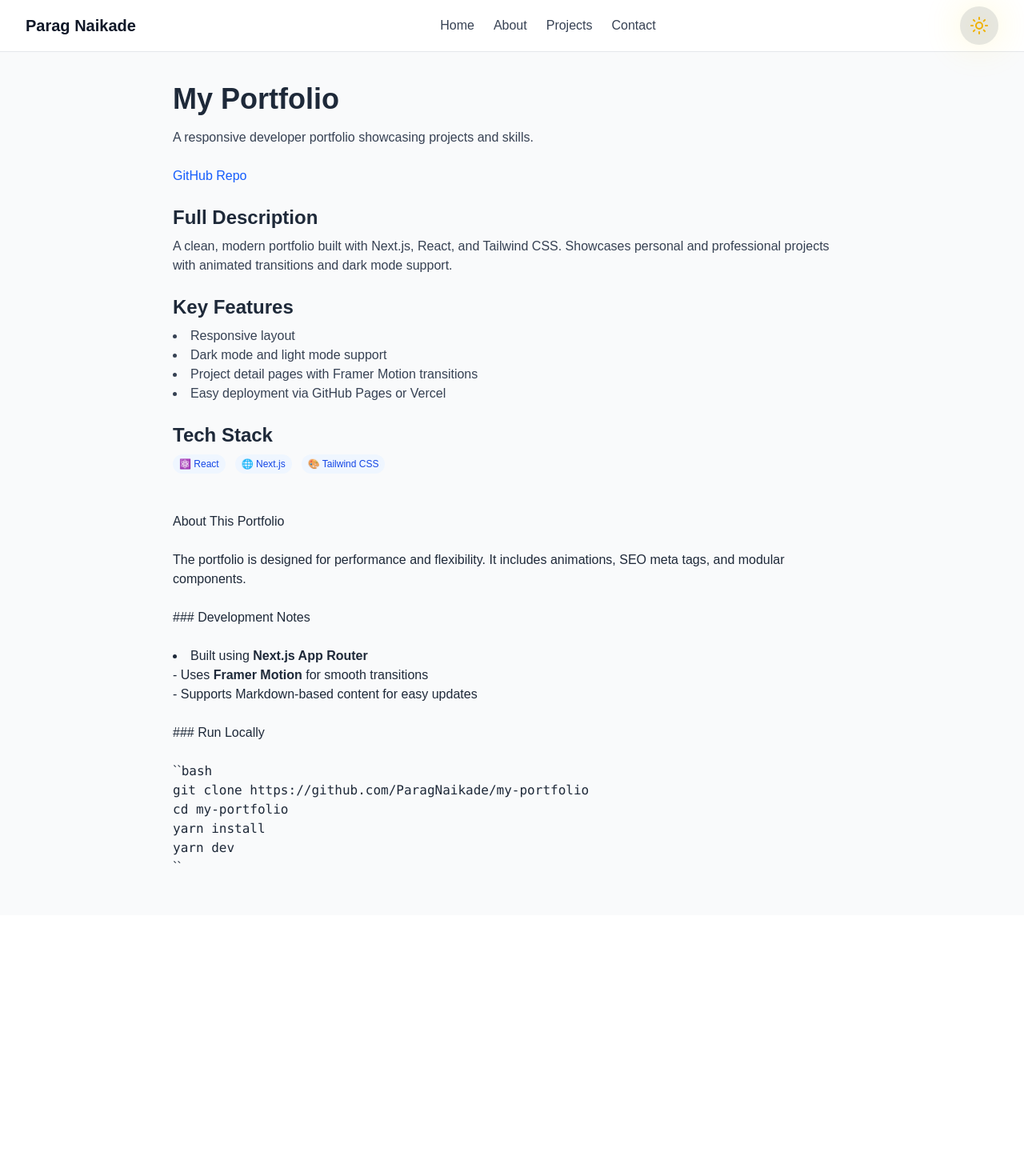
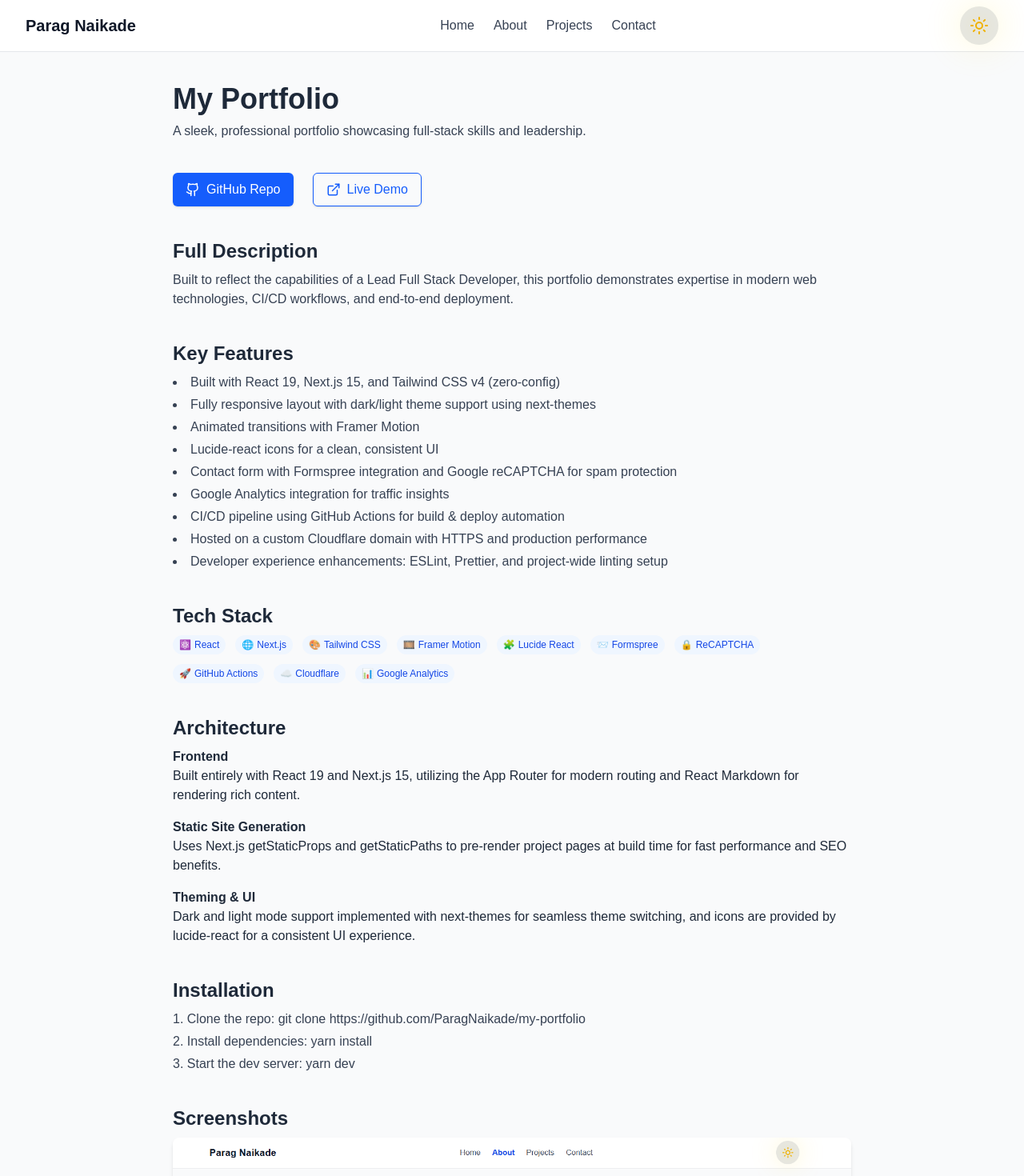
Before and after one commit to ParagNaikade/my-portfolio, a Next.js app: page /projects/my-portfolio in a window 1280 px wide. Shown: the top 1470 px of the page at 80% size. Before the commit the page ends 1144 px from the top, so only its background shows below. Built offline with nearby package versions, Linux system fonts and the light colour scheme.

Commit message:
WIP for project page

```diff
--- a/src/data/projects.ts
+++ b/src/data/projects.ts
@@ -12,95 +12,158 @@
     light: string;
     dark: string;
   };
-  content: string;
+  architecture: Record<string, string>;
+  installation: string[];
+  screenshots: string[];
+  devops: {
+    ciCd: string;
+    hosting: string;
+    analytics: string;
+  };
+  notes: string[];
 }
 
 export const projects: IProject[] = [
   {
-    slug: "order-tracking-app",
-    title: "Order Tracking App",
-    shortDescription: "Real-time order tracking system with live updates and admin dashboards.",
-    fullDescription: `The Order Tracking App is designed for logistics and delivery platforms needing real-time updates. It enables seamless communication between customers and admins, supports status transitions, and offers separate dashboards for different roles.`,
+    slug: "my-portfolio",
+    title: "My Portfolio",
+    shortDescription:
+      "A sleek, professional portfolio showcasing full-stack skills and leadership.",
+    fullDescription: `Built to reflect the capabilities of a Lead Full Stack Developer, this portfolio demonstrates expertise in modern web technologies, CI/CD workflows, and end-to-end deployment.`,
     features: [
-      "Real-time messaging via RabbitMQ",
-      "Role-based dashboards for customers and admins",
-      "MongoDB for read optimization",
-      "SQL Server for transactional data",
-      "Blazor Server UI with responsive design",
+      "Built with React 19, Next.js 15, and Tailwind CSS v4 (zero-config)",
+      "Fully responsive layout with dark/light theme support using next-themes",
+      "Animated transitions with Framer Motion",
+      "Lucide-react icons for a clean, consistent UI",
+      "Contact form with Formspree integration and Google reCAPTCHA for spam protection",
+      "Google Analytics integration for traffic insights",
+      "CI/CD pipeline using GitHub Actions for build & deploy automation",
+      "Hosted on a custom Cloudflare domain with HTTPS and production performance",
+      "Developer experience enhancements: ESLint, Prettier, and project-wide linting setup",
     ],
-    github: "https://github.com/ParagNaikade/OrderTrackingApp",
-    demo: "#",
+    github: "https://github.com/ParagNaikade/my-portfolio",
+    demo: "https://paragnaikade.com/",
     tech: [
-      { name: "Blazor", icon: "⚙️" },
-      { name: "RabbitMQ", icon: "📦" },
-      { name: "MongoDB", icon: "🍃" },
+      { name: "React", icon: "⚛️" },
+      { name: "Next.js", icon: "🌐" },
+      { name: "Tailwind CSS", icon: "🎨" },
+      { name: "Framer Motion", icon: "🎞️" },
+      { name: "Lucide React", icon: "🧩" },
+      { name: "Formspree", icon: "📨" },
+      { name: "ReCAPTCHA", icon: "🔒" },
+      { name: "GitHub Actions", icon: "🚀" },
+      { name: "Cloudflare", icon: "☁️" },
+      { name: "Google Analytics", icon: "📊" },
     ],
-    content: `
-### Architecture Overview
-
-This project uses a CQRS pattern with separate read and write databases. Messages are handled via RabbitMQ and persisted accordingly.
-
-- **Write Side**: ASP.NET Core with MediatR
-- **Read Side**: MongoDB projections with background consumers
-- **Frontend**: Blazor Server with SignalR
-
-### Installation
-
-\`\`\`bash
-git clone https://github.com/ParagNaikade/OrderTrackingApp
-cd OrderTrackingApp
-docker-compose up --build
-\`\`\`
-
-### Screenshots
-
-`,
+    architecture: {
+      Frontend:
+        "Built entirely with React 19 and Next.js 15, utilizing the App Router for modern routing and React Markdown for rendering rich content.",
+      "Static Site Generation":
+        "Uses Next.js getStaticProps and getStaticPaths to pre-render project pages at build time for fast performance and SEO benefits.",
+      "Theming & UI":
+        "Dark and light mode support implemented with next-themes for seamless theme switching, and icons are provided by lucide-react for a consistent UI experience.",
+    },
+    installation: [
+      "Clone the repo: git clone https://github.com/ParagNaikade/my-portfolio",
+      "Install dependencies: yarn install",
+      "Start the dev server: yarn dev",
+    ],
+    screenshots: ["/demo_1.png", "/demo_2.png"],
+    devops: {
+      ciCd: "Automated CI/CD using GitHub Actions to build and deploy on every commit.",
+      hosting:
+        "Hosted on Cloudflare Pages with a custom domain (paragnaikade.com) and HTTPS enabled.",
+      analytics: "Google Analytics integrated to track traffic and user behavior.",
+    },
+    notes: [
+      "Supports SEO optimizations and smooth page transitions.",
+      "Uses ESLint and Prettier to enforce consistent code style.",
+      "Contact form protected with Google reCAPTCHA v2 to prevent spam.",
+    ],
     gradient: {
       light: "from-blue-50 via-gray-50 to-indigo-100",
       dark: "dark:from-slate-800 dark:via-neutral-800 dark:to-indigo-900",
     },
   },
   {
-    slug: "my-portfolio",
-    title: "My Portfolio",
-    shortDescription: "A responsive developer portfolio showcasing projects and skills.",
-    fullDescription: `A clean, modern portfolio built with Next.js, React, and Tailwind CSS. Showcases personal and professional projects with animated transitions and dark mode support.`,
+    slug: "order-tracking-app",
+    title: "Order Management System with Clean Architecture",
+    shortDescription:
+      "A .NET solution implementing clean architecture with CQRS, domain events, RabbitMQ integration, and MongoDB synchronization.",
+    fullDescription: `
+    This project implements an order management system using .NET and follows the Clean Architecture pattern.
+    It exposes three REST API endpoints: Get Orders, Get Order by ID, and Create Order.
+    The Create Order endpoint triggers a CQRS command handler that performs business validations such as inventory checks,
+    persists the order to a SQL Server database, and then publishes an OrderCreatedEvent domain event.
+    An event handler listens for this event and publishes a message to a RabbitMQ queue.
+    A separate Consumer worker application listens to this RabbitMQ queue, reads the order data from the SQL database,
+    and synchronizes it to a MongoDB collection.
+    Additionally, there is a Migration Runner console application that performs initial data seeding.
+    The entire solution is containerized using Docker with separate Dockerfiles for the API, Consumer, and Migration Runner apps.
+    MongoDB, SQL Server, and RabbitMQ services are orchestrated using Docker Compose.
+  `,
     features: [
-      "Responsive layout",
-      "Dark mode and light mode support",
-      "Project detail pages with Framer Motion transitions",
-      "Easy deployment via GitHub Pages or Vercel",
+      "Clean Architecture with separated layers (API, Application, Domain, Infrastructure)",
+      "CQRS pattern with MediatR commands and queries",
+      "Domain events for decoupled event-driven communication",
+      "RabbitMQ integration for asynchronous messaging",
+      "Worker service for syncing data from SQL Server to MongoDB",
+      "Initial data seeding via Migration Runner console app",
+      "Containerized with Docker and orchestrated using Docker Compose",
     ],
-    github: "https://github.com/ParagNaikade/my-portfolio",
-    demo: "#",
+    images: [
+      // example placeholders, add your actual image URLs or paths
+      "/images/order-management-architecture.png",
+      "/images/docker-compose-setup.png",
+      "/images/api-endpoints.png",
+    ],
     tech: [
-      { name: "React", icon: "⚛️" },
-      { name: "Next.js", icon: "🌐" },
-      { name: "Tailwind CSS", icon: "🎨" },
+      { name: "C#", icon: "csharp" },
+      { name: ".NET 8", icon: "dotnet" },
+      { name: "SQL Server", icon: "mssql" },
+      { name: "MongoDB", icon: "mongodb" },
+      { name: "RabbitMQ", icon: "rabbitmq" },
+      { name: "Docker", icon: "docker" },
+      { name: "Docker Compose", icon: "docker" },
+      { name: "CQRS", icon: "" },
+      { name: "Clean Architecture", icon: "" },
     ],
-    content: `
-### About This Portfolio
-
-The portfolio is designed for performance and flexibility. It includes animations, SEO meta tags, and modular components.
-
-### Development Notes
-
-- Built using **Next.js App Router**
-- Uses **Framer Motion** for smooth transitions
-- Supports Markdown-based content for easy updates
-
-### Run Locally
-
-\`\`\`bash
-git clone https://github.com/ParagNaikade/my-portfolio
-cd my-portfolio
-yarn install
-yarn dev
-\`\`\`
-`,
+    github: "https://github.com/yourusername/order-management-clean-architecture",
+    demo: "", // add URL if you have a live demo
     gradient: {
-      light: "from-blue-50 via-gray-50 to-indigo-100",
-      dark: "dark:from-slate-800 dark:via-neutral-800 dark:to-indigo-900",
+      light: "#6a11cb",
+      dark: "#2575fc",
     },
+    architecture: {
+      API: "Exposes REST endpoints and handles HTTP requests",
+      Application: "CQRS handlers and business logic for orders",
+      Domain: "Entities, value objects, domain events",
+      Infrastructure: "Database access, event handlers, RabbitMQ publisher",
+      "Consumer Worker": "Listens to RabbitMQ, syncs SQL data to MongoDB",
+      "Migration Runner": "Console app for initial database seeding",
+      "Docker Compose": "Orchestrates MongoDB, SQL Server, RabbitMQ services",
+    },
+    installation: [
+      "Clone the repository",
+      "Run docker-compose up to start MongoDB, SQL Server, and RabbitMQ",
+      "Build and run the API, Consumer, and Migration Runner projects via Docker",
+      "Use API endpoints to create and retrieve orders",
+    ],
+    screenshots: [
+      "/screenshots/api-get-orders.png",
+      "/screenshots/consumer-logs.png",
+      "/screenshots/docker-compose-running.png",
+    ],
+    devops: {
+      ciCd: "GitHub Actions pipeline builds Docker images and runs tests",
+      hosting: "Docker Compose setup suitable for local or cloud VM deployment",
+      analytics: "Basic logging with Serilog integrated in API and Consumer",
+    },
+    notes: [
+      "CQRS and domain events help maintain clean separation of concerns.",
+      "RabbitMQ decouples the order creation from downstream data synchronization.",
+      "Separate worker app allows scalable syncing to MongoDB without blocking API.",
+      "Docker Compose simplifies local development environment setup.",
+    ],
   },
 ];
--- a/src/pages/projects/[slug].tsx
+++ b/src/pages/projects/[slug].tsx
@@ -1,6 +1,7 @@
 import { GetStaticPaths, GetStaticProps } from "next";
 import { projects, IProject } from "../../data/projects";
 import { useRouter } from "next/router";
+import { ExternalLink, Github } from "lucide-react";
 
 interface Props {
   project: IProject;
@@ -11,83 +12,158 @@
   if (router.isFallback) return <div>Loading...</div>;
 
   return (
-    <div className="max-w-4xl mx-auto p-6">
-      <h1 className="text-4xl font-bold mb-4">{project.title}</h1>
-      <p className="text-gray-700 dark:text-gray-300 mb-6">{project.shortDescription}</p>
+    <div className="max-w-4xl mx-auto p-6 space-y-10">
+      {/* Title and Short Description */}
+      <header>
+        <h1 className="text-4xl font-bold mb-2">{project.title}</h1>
+        <p className="text-gray-700 dark:text-gray-300">{project.shortDescription}</p>
+      </header>
 
-      <div className="flex gap-4 mb-6">
+      {/* GitHub and Demo Links */}
+      <nav className="flex gap-6">
         <a
           href={project.github}
           target="_blank"
           rel="noopener noreferrer"
-          className="text-blue-600 hover:underline"
+          className="flex items-center gap-2 px-4 py-2 bg-blue-600 text-white rounded-md shadow hover:bg-blue-700 transition"
         >
-          GitHub Repo
+          <Github size={18} />
+          <span>GitHub Repo</span>
         </a>
         {project.demo && project.demo !== "#" && (
           <a
             href={project.demo}
             target="_blank"
             rel="noopener noreferrer"
-            className="text-blue-600 hover:underline"
+            className="flex items-center gap-2 px-4 py-2 border border-blue-600 text-blue-600 rounded-md shadow hover:bg-blue-50 transition"
           >
-            Live Demo
+            <ExternalLink size={18} />
+            <span>Live Demo</span>
           </a>
         )}
-      </div>
+      </nav>
 
-      <section className="mb-6">
+      {/* Full Description */}
+      <section>
         <h2 className="text-2xl font-semibold mb-2">Full Description</h2>
         <p className="text-gray-700 dark:text-gray-300 whitespace-pre-line">
           {project.fullDescription}
         </p>
       </section>
 
+      {/* Features */}
       {project.features && project.features.length > 0 && (
-        <section className="mb-6">
+        <section>
           <h2 className="text-2xl font-semibold mb-2">Key Features</h2>
-          <ul className="list-disc list-inside text-gray-700 dark:text-gray-300">
-            {project.features.map((feat, idx) => (
-              <li key={idx}>{feat}</li>
+          <ul className="list-disc list-inside text-gray-700 dark:text-gray-300 space-y-1">
+            {project.features.map((feat, i) => (
+              <li key={i}>{feat}</li>
             ))}
           </ul>
         </section>
       )}
 
-      <section className="mb-6">
+      {/* Tech Stack */}
+      <section>
         <h2 className="text-2xl font-semibold mb-2">Tech Stack</h2>
         <ul className="flex flex-wrap gap-3">
-          {project.tech.map((tech) => (
-            <span
-              key={tech.name}
-              className="inline-block bg-blue-50 dark:bg-blue-900 text-blue-700 dark:text-blue-300 text-xs font-medium px-2 py-1 rounded-full"
+          {project.tech.map(({ name, icon }) => (
+            <li
+              key={name}
+              className="inline-block bg-blue-50 dark:bg-blue-900 text-blue-700 dark:text-blue-300 text-xs font-medium px-2 py-1 rounded-full select-none"
             >
-              {tech.icon} {tech.name}
-            </span>
+              {icon && <span className="mr-1">{icon}</span>}
+              {name}
+            </li>
           ))}
         </ul>
       </section>
 
-      <section className="prose prose-lg dark:prose-invert max-w-none">
-        <MarkdownRenderer markdown={project.content} />
-      </section>
+      {/* Architecture */}
+      {project.architecture && (
+        <section>
+          <h2 className="text-2xl font-semibold mb-2">Architecture</h2>
+          <div className="space-y-4">
+            <dl>
+              {Object.entries(project.architecture).map(([key, value]) => (
+                <div key={key}>
+                  <dt className="font-semibold">{key}</dt>
+                  <dd className="mb-4">{value}</dd>
+                </div>
+              ))}
+            </dl>
+          </div>
+        </section>
+      )}
+
+      {/* Installation */}
+      {project.installation && (
+        <section>
+          <h2 className="text-2xl font-semibold mb-2">Installation</h2>
+          <ol className="list-decimal list-inside text-gray-700 dark:text-gray-300 space-y-1">
+            {project.installation.map((step, i) => (
+              <li key={i} className="whitespace-pre-wrap">
+                {step}
+              </li>
+            ))}
+          </ol>
+        </section>
+      )}
+
+      {/* Screenshots */}
+      {project.screenshots && project.screenshots.length > 0 && (
+        <section>
+          <h2 className="text-2xl font-semibold mb-2">Screenshots</h2>
+          <div className="flex flex-wrap gap-4">
+            {project.screenshots.map((src, i) => (
+              <img
+                key={i}
+                src={src}
+                alt={`${project.title} screenshot ${i + 1}`}
+                className="rounded-lg shadow-md max-w-full h-auto"
+              />
+            ))}
+          </div>
+        </section>
+      )}
+
+      {/* DevOps / CI-CD */}
+      {project.devops && (
+        <section>
+          <h2 className="text-2xl font-semibold mb-2">DevOps & Deployment</h2>
+          <ul className="list-disc list-inside text-gray-700 dark:text-gray-300 space-y-1">
+            {project.devops.ciCd && (
+              <li>
+                <strong>CI/CD:</strong> {project.devops.ciCd}
+              </li>
+            )}
+            {project.devops.hosting && (
+              <li>
+                <strong>Hosting:</strong> {project.devops.hosting}
+              </li>
+            )}
+            {project.devops.analytics && (
+              <li>
+                <strong>Analytics:</strong> {project.devops.analytics}
+              </li>
+            )}
+          </ul>
+        </section>
+      )}
+
+      {/* Notes */}
+      {project.notes && project.notes.length > 0 && (
+        <section>
+          <h2 className="text-2xl font-semibold mb-2">Notes</h2>
+          <ul className="list-disc list-inside text-gray-700 dark:text-gray-300 space-y-1">
+            {project.notes.map((note, i) => (
+              <li key={i}>{note}</li>
+            ))}
+          </ul>
+        </section>
+      )}
     </div>
   );
-}
-
-// Simple markdown to HTML converter for limited syntax
-function convertMarkdown(md: string): string {
-  return md
-    .replace(/\n/g, "<br/>")
-    .replace(/\*\*(.*?)\*\*/g, "<strong>$1</strong>")
-    .replace(/### (.*)/g, "<h3>$1</h3>")
-    .replace(/`([^`]+)`/g, "<code>$1</code>")
-    .replace(/!\[(.*?)\]\((.*?)\)/g, '<img alt="$1" src="$2" />')
-    .replace(/- (.*)/g, "<li>$1</li>");
-}
-
-function MarkdownRenderer({ markdown }: { markdown: string }) {
-  return <div dangerouslySetInnerHTML={{ __html: convertMarkdown(markdown) }} />;
 }
 
 export const getStaticPaths: GetStaticPaths = async () => {
```
Also changed, not shown: public/demo_1.png (added), public/demo_2.png (added).
